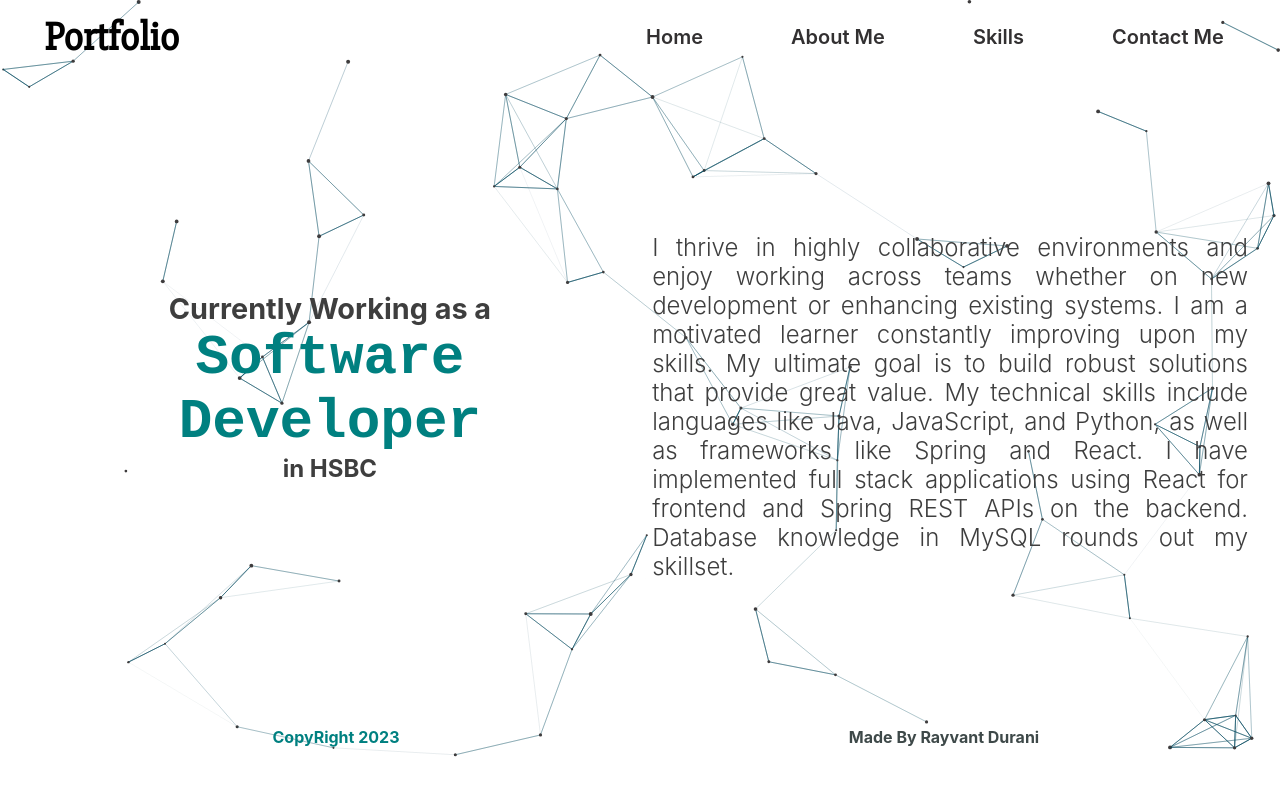
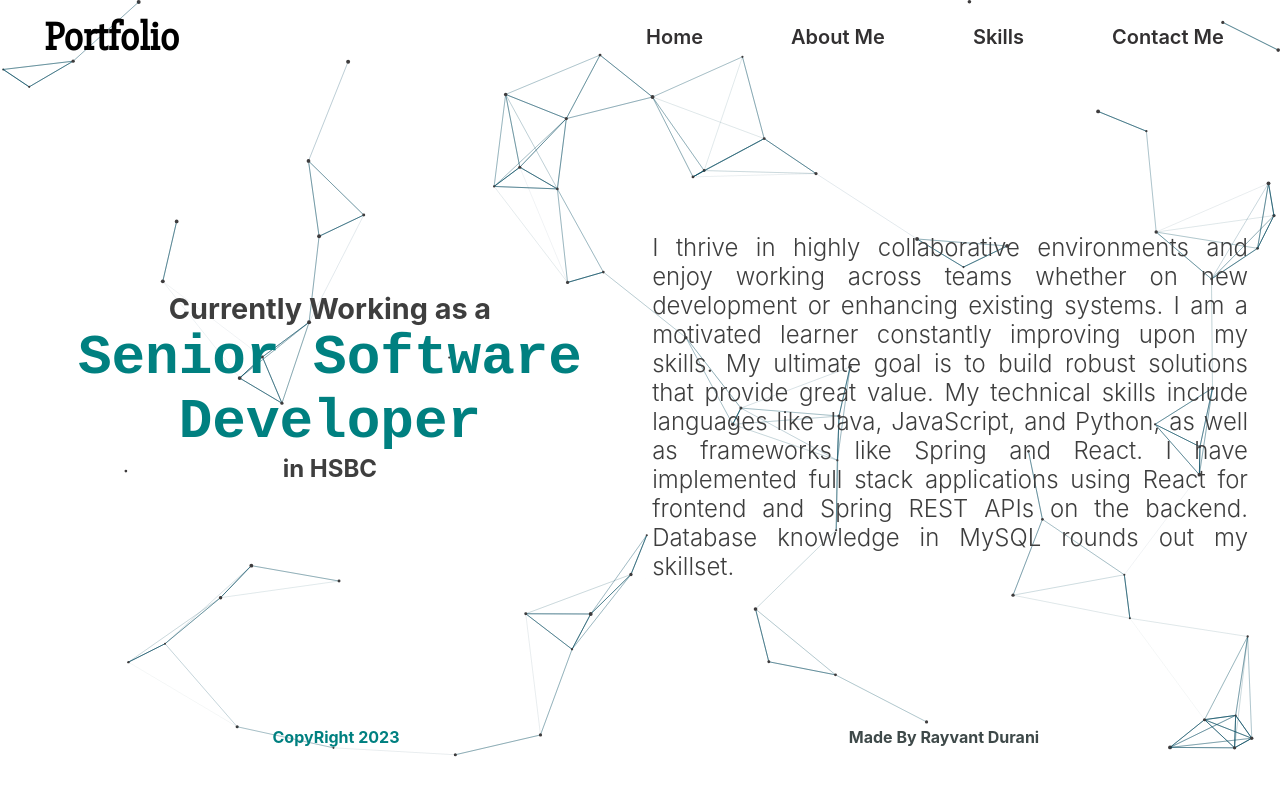
Before and after one commit to rayvantdurani/PortfolioUI, a React (Create React App) app: page /AboutMe in a window 1280 px wide. Shown: the top 794 px of the page. Built offline with nearby package versions, Linux system fonts and the light colour scheme; a web font is replaced by a local one.

Commit message:
Updated the Position in About Me Section

```diff
--- a/src/Components/About/Aboutme.js
+++ b/src/Components/About/Aboutme.js
@@ -8,7 +8,7 @@ function Aboutme() {
         <div className="aboutme_left_container">
           <div className="about_me_left_intro_div">
             <p className="aboutme_left_line1"> Currently Working as a</p>
-            <p className="aboutme_left_line2"> Software Developer</p>
+            <p className="aboutme_left_line2"> Senior Software Developer</p>
             <p className="aboutme_left_line3">in HSBC</p>
           </div>
         </div>
```
